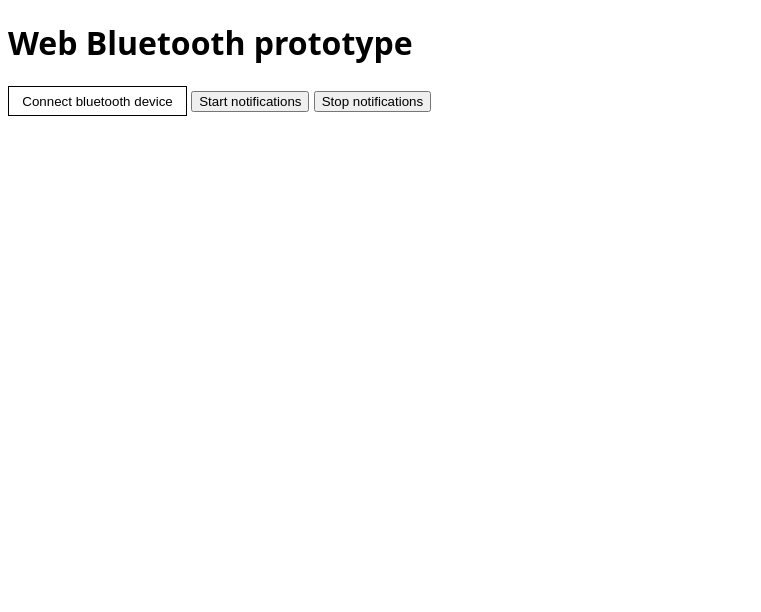
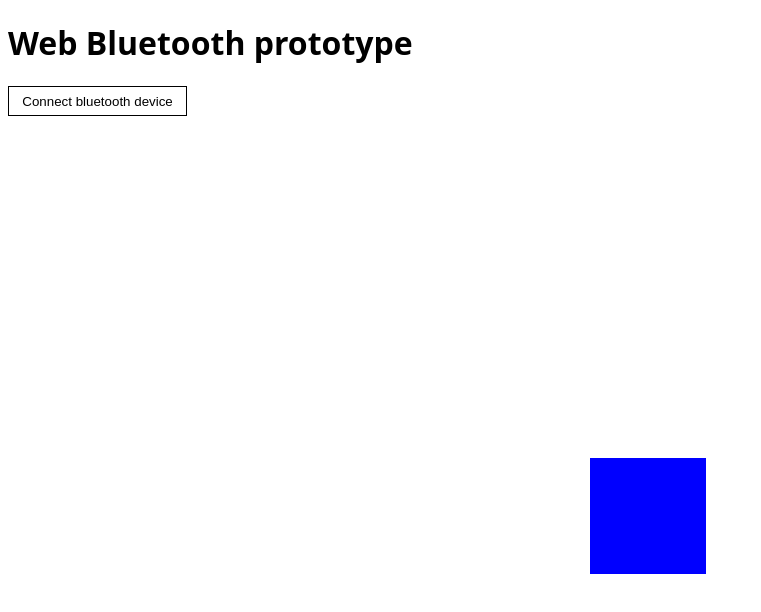
Before and after one commit to charliegerard/myo-web-bluetooth.js, a website: page index.html in a window 1280 px wide. Shown: the whole page, without its empty margins (0-761 px from the left). Drawn offline with nearby package versions, Linux system fonts and the light colour scheme.

Commit message:
start adding basic 3d model to visualize data

```diff
--- a/index.html
+++ b/index.html
@@ -11,9 +11,12 @@
       Connect bluetooth device
     </button>
 
-    <button name="button" id="start">Start notifications</button>
-    <button name="button" id="stop">Stop notifications</button>
+    <div class="container">
+
+    </div>
+
     <script type="text/javascript" src="../module/MyoWB.js"></script>
+    <script type="text/javascript" src="https://cdnjs.cloudflare.com/ajax/libs/three.js/85/three.min.js"></script>
     <script type="text/javascript" src="index.js"></script>
   </body>
 </html>
--- a/index.js
+++ b/index.js
@@ -1,6 +1,10 @@
 window.onload = function(){
 
   let button = document.getElementById("connect");
+  let cube, renderer, scene, camera;
+
+  let rotationX = 0;
+  let rotationY = 0;
 
   button.onclick = function(e){
     var myoController = new MyoWB("Myo");
@@ -11,6 +15,8 @@ window.onload = function(){
 
       let batteryLevel = state.batteryLevel + '%';
       let orientationData = state.orientation;
+      rotationX = orientationData[0];
+      rotationY = orientationData[1];
       let accelerometerData = state.accelerometer;
       let gyroscopeData = state.gyroscope;
 
@@ -19,4 +25,33 @@ window.onload = function(){
       let emgData = state.emgData;
     });
   }
+
+  init();
+  render();
+
+  function init(){
+    scene = new THREE.Scene();
+    camera = new THREE.PerspectiveCamera( 75, window.innerWidth/window.innerHeight, 0.1, 1000 );
+
+    renderer = new THREE.WebGLRenderer({alpha: true});
+    renderer.setSize( window.innerWidth, window.innerHeight );
+    document.getElementsByClassName('container')[0].appendChild( renderer.domElement );
+
+    var geometry = new THREE.BoxGeometry( 1, 1, 1 );
+    var material = new THREE.MeshBasicMaterial( { color: 0x0000ff } );
+    cube = new THREE.Mesh( geometry, material );
+    scene.add( cube );
+
+    camera.position.z = 5;
+  }
+
+  function render(){
+    requestAnimationFrame(render);
+
+    cube.rotation.x += rotationX;
+    cube.rotation.y += rotationY;
+
+    renderer.render(scene, camera);
+  }
+
 }
```
